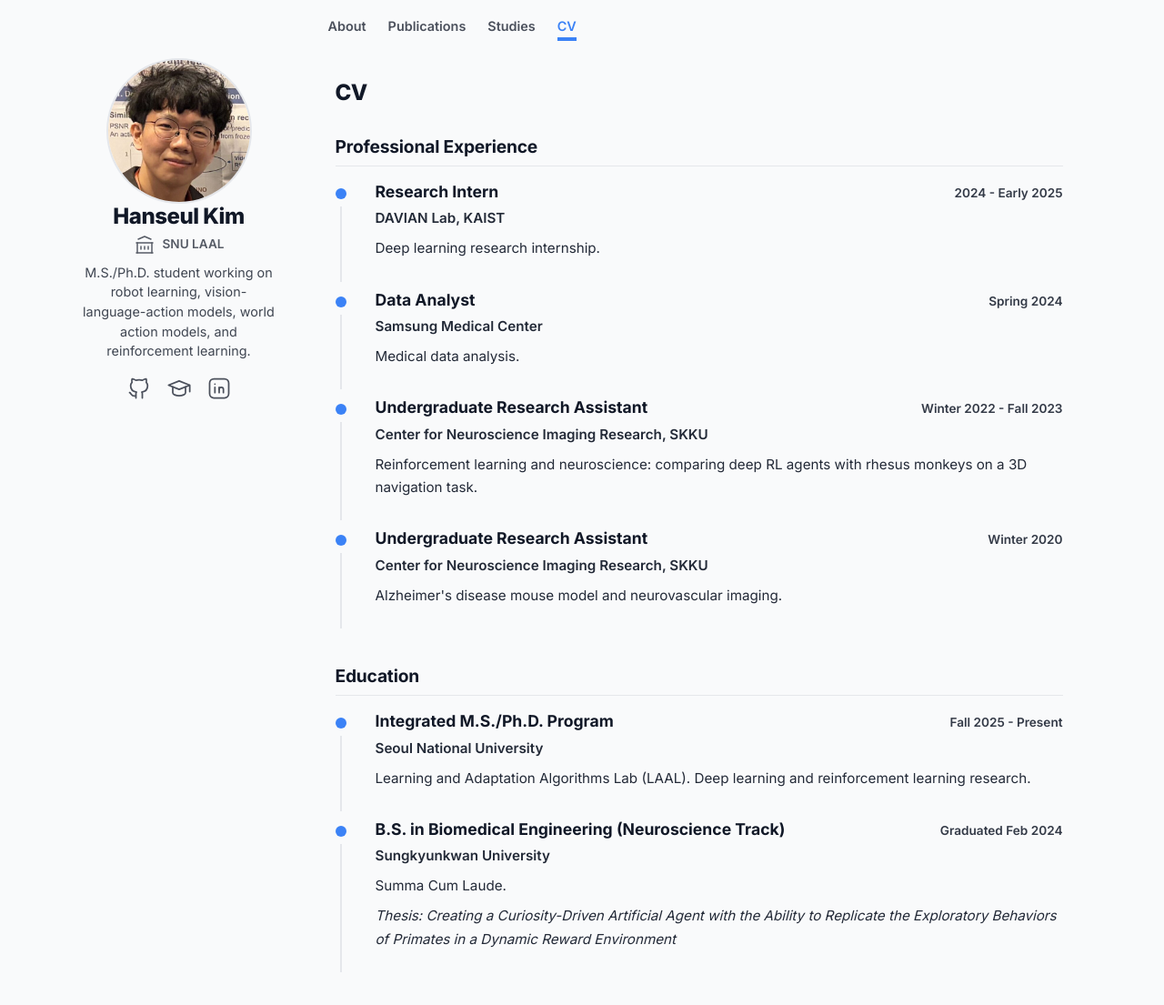
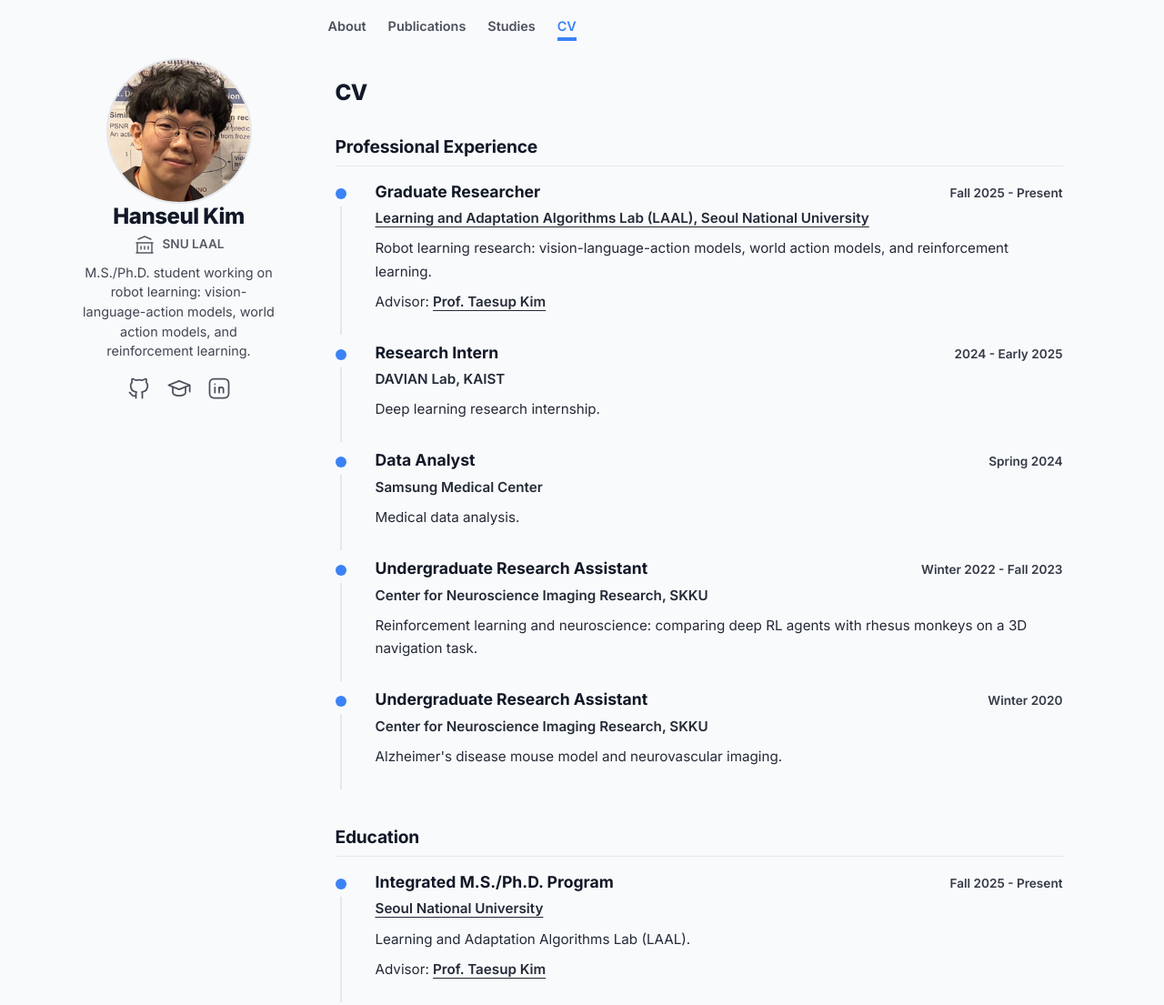
Before and after one commit to k1seul/k1seul.github.io, an Astro site: page /cv in a window 1280 px wide. Shown: the top 1105 px of the page at 91% size. Built offline with nearby package versions, Linux system fonts and the light colour scheme; Astro itself is replaced by a stand-in of ours; a web font is replaced by a local one.

Commit message:
Focus on robot learning; add LAAL experience and advisor link
- About/sidebar: research interests framed around robot learning
  (VLAs, world action models, RL); advisor Prof. Taesup Kim linked
- CV: LAAL as current experience with lab link and advisor (Google Scholar)
- CV timeline supports optional institution URL and advisor fields
- About: drop DAVIAN mention (kept in CV)

Co-Authored-By: Claude Opus 5.5 <noreply@anthropic.com>

```diff
--- a/src/components/ui/Timeline.astro
+++ b/src/components/ui/Timeline.astro
@@ -5,6 +5,9 @@ export interface TimelineItemData {
     subtitle: string;
     description?: string;
     thesis?: string;
+    subtitleUrl?: string;
+    advisor?: string;
+    advisorUrl?: string;
 }
 
 interface Props {
@@ -32,11 +35,29 @@ const { items } = Astro.props;
                         </span>
                     </div>
                     <div class="body font-semibold opacity-90">
-                        {item.subtitle}
+                        {item.subtitleUrl ? (
+                            <a href={item.subtitleUrl} target="_blank" rel="noopener noreferrer" class="link">
+                                {item.subtitle}
+                            </a>
+                        ) : (
+                            item.subtitle
+                        )}
                     </div>
                     {item.description && (
                         <div class="body mt-2">
                             {item.description}
+                        </div>
+                    )}
+                    {item.advisor && (
+                        <div class="body mt-2">
+                            Advisor:{" "}
+                            {item.advisorUrl ? (
+                                <a href={item.advisorUrl} target="_blank" rel="noopener noreferrer" class="link">
+                                    {item.advisor}
+                                </a>
+                            ) : (
+                                item.advisor
+                            )}
                         </div>
                     )}
                     {item.thesis && (
--- a/src/config/site.ts
+++ b/src/config/site.ts
@@ -3,7 +3,7 @@ import type { SiteConfig, ThemeConfig, SettingsConfig, UmamiAnalyticsConfig, Ana
 export const SITE: SiteConfig = {
     website: "https://k1seul.github.io/",
     author: "Hanseul Kim",
-    desc: "Hanseul Kim: M.S./Ph.D. student at LAAL, Seoul National University, working on robot learning, VLAs, world action models, and reinforcement learning.",
+    desc: "Hanseul Kim: M.S./Ph.D. student at LAAL, Seoul National University, working on robot learning.",
     title: "Hanseul Kim",
     ogImage: "og-image.jpg",
     postPerPage: 10,
--- a/src/content.config.ts
+++ b/src/content.config.ts
@@ -86,6 +86,9 @@ const cv = defineCollection({
             institution: z.string(),
             period: z.string(),
             description: z.string(),
+            url: z.string().url().optional(),
+            advisor: z.string().optional(),
+            advisorUrl: z.string().url().optional(),
         })).optional(),
         education: z.array(z.object({
             degree: z.string(),
@@ -93,6 +96,9 @@ const cv = defineCollection({
             period: z.string(),
             thesis: z.string().optional(),
             description: z.string().optional(),
+            url: z.string().url().optional(),
+            advisor: z.string().optional(),
+            advisorUrl: z.string().url().optional(),
         })).optional(),
     }),
 });
--- a/src/content/bio.md
+++ b/src/content/bio.md
@@ -2,21 +2,22 @@
 name: "Hanseul Kim"
 avatar: "profile.jpg"
 avatarHover: "profile-drawn.png"
-shortBio: "M.S./Ph.D. student working on robot learning, vision-language-action models, world action models, and reinforcement learning."
+shortBio: "M.S./Ph.D. student working on robot learning: vision-language-action models, world action models, and reinforcement learning."
 institution: "SNU LAAL"
 institutionUrl: "https://snu-laal.com/"
 ---
 
-Hi! I'm **Hanseul Kim**, an integrated M.S./Ph.D. student at the [Learning and Adaptation Algorithms Lab (LAAL)](https://snu-laal.com/), Seoul National University.
+Hi! I'm **Hanseul Kim**, an integrated M.S./Ph.D. student at the [Learning and Adaptation Algorithms Lab (LAAL)](https://snu-laal.com/), Seoul National University, advised by [Prof. Taesup Kim](https://scholar.google.com/citations?user=7V7yNeoAAAAJ). I work on **robot learning**.
 
-I received my B.S. in Biomedical Engineering (Neuroscience track) from Sungkyunkwan University, where I worked on reinforcement learning and neuroscience at the Center for Neuroscience Imaging Research. My undergraduate thesis compared deep RL agents with rhesus monkeys on a 3D navigation task. Before joining SNU in Fall 2025, I was a research intern at DAVIAN Lab, KAIST.
+I received my B.S. in Biomedical Engineering (Neuroscience track) from Sungkyunkwan University, where I worked on reinforcement learning and neuroscience at the Center for Neuroscience Imaging Research. My undergraduate thesis compared deep RL agents with rhesus monkeys on a 3D navigation task.
 
 ## Research Interests
 
-- **Robot Learning**
+My research focuses on **robot learning**: building robot policies that learn general, adaptable behavior. In particular:
+
 - **Vision-Language-Action Models (VLAs)**
 - **World Action Models**: what makes world-model latents useful for action ([CoRL 2026](/publications/corl2026-action-relevant-latents))
-- **Reinforcement Learning**
+- **Reinforcement Learning** for robot control
 
 ## Bookshelf
 
--- a/src/content/cv.md
+++ b/src/content/cv.md
@@ -2,6 +2,13 @@
 name: "Hanseul Kim"
 title: "M.S./Ph.D. Student"
 experience:
+  - role: "Graduate Researcher"
+    institution: "Learning and Adaptation Algorithms Lab (LAAL), Seoul National University"
+    url: "https://snu-laal.com/"
+    period: "Fall 2025 - Present"
+    description: "Robot learning research: vision-language-action models, world action models, and reinforcement learning."
+    advisor: "Prof. Taesup Kim"
+    advisorUrl: "https://scholar.google.com/citations?user=7V7yNeoAAAAJ"
   - role: "Research Intern"
     institution: "DAVIAN Lab, KAIST"
     period: "2024 - Early 2025"
@@ -22,7 +29,10 @@ education:
   - degree: "Integrated M.S./Ph.D. Program"
     institution: "Seoul National University"
     period: "Fall 2025 - Present"
-    description: "Learning and Adaptation Algorithms Lab (LAAL). Deep learning and reinforcement learning research."
+    description: "Learning and Adaptation Algorithms Lab (LAAL)."
+    url: "https://snu-laal.com/"
+    advisor: "Prof. Taesup Kim"
+    advisorUrl: "https://scholar.google.com/citations?user=7V7yNeoAAAAJ"
   - degree: "B.S. in Biomedical Engineering (Neuroscience Track)"
     institution: "Sungkyunkwan University"
     period: "Graduated Feb 2024"
--- a/src/pages/cv/index.astro
+++ b/src/pages/cv/index.astro
@@ -36,7 +36,10 @@ const { name, title, experience = [], education = [] } = cvEntry.data;
                         title: exp.role,
                         subtitle: exp.institution,
                         period: exp.period,
-                        description: exp.description
+                        description: exp.description,
+                        subtitleUrl: exp.url,
+                        advisor: exp.advisor,
+                        advisorUrl: exp.advisorUrl
                     }))} />
                 </section>
             )
@@ -53,7 +56,10 @@ const { name, title, experience = [], education = [] } = cvEntry.data;
                         subtitle: edu.institution,
                         period: edu.period,
                         description: edu.description,
-                        thesis: edu.thesis
+                        thesis: edu.thesis,
+                        subtitleUrl: edu.url,
+                        advisor: edu.advisor,
+                        advisorUrl: edu.advisorUrl
                     }))} />
                 </section>
             )
```
